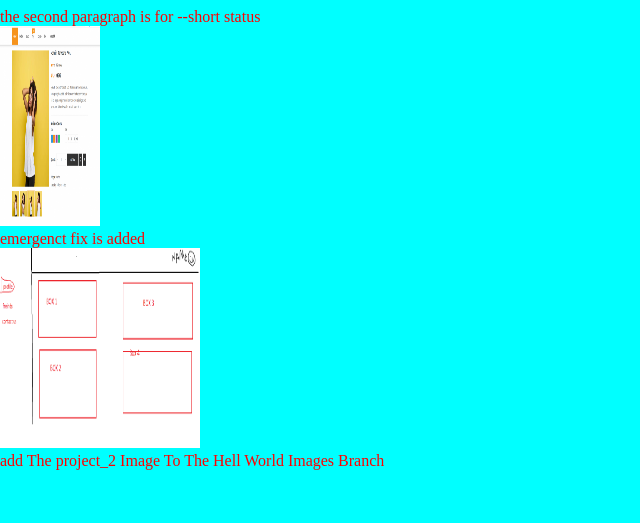
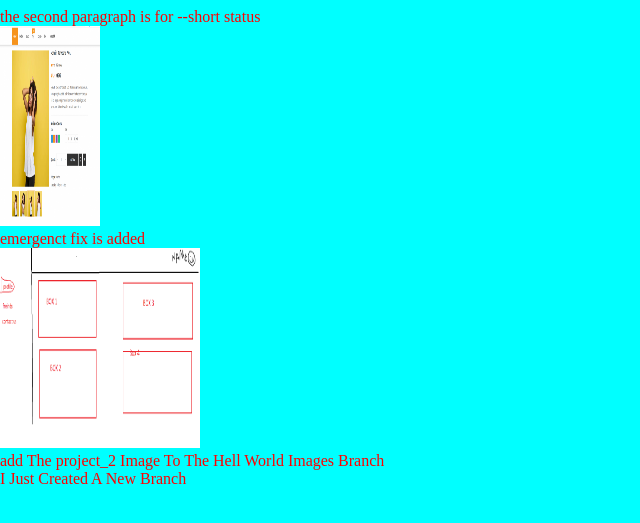
Before and after one commit to SISTTARA09/SISTTARA09.github.io, a plain HTML site: page index.html in a window 1280 px wide. Shown: the part 65-588 px from the top of the page, without its empty margins (0-640 px from the left). Drawn offline with Linux system fonts and the light colour scheme.

Commit message:
I Just Commit The alternateBranch
Some Description About The alternateBranch

```diff
--- a/index.html
+++ b/index.html
@@ -16,5 +16,6 @@
   <p>emergenct fix is added</p>
   <img src="project_2.png" width="200" height="200">
   <p>add The project_2 Image To The Hell World Images Branch</p>
+  <p> I Just Created A New Branch </p>
 </body>
 </html>
```
